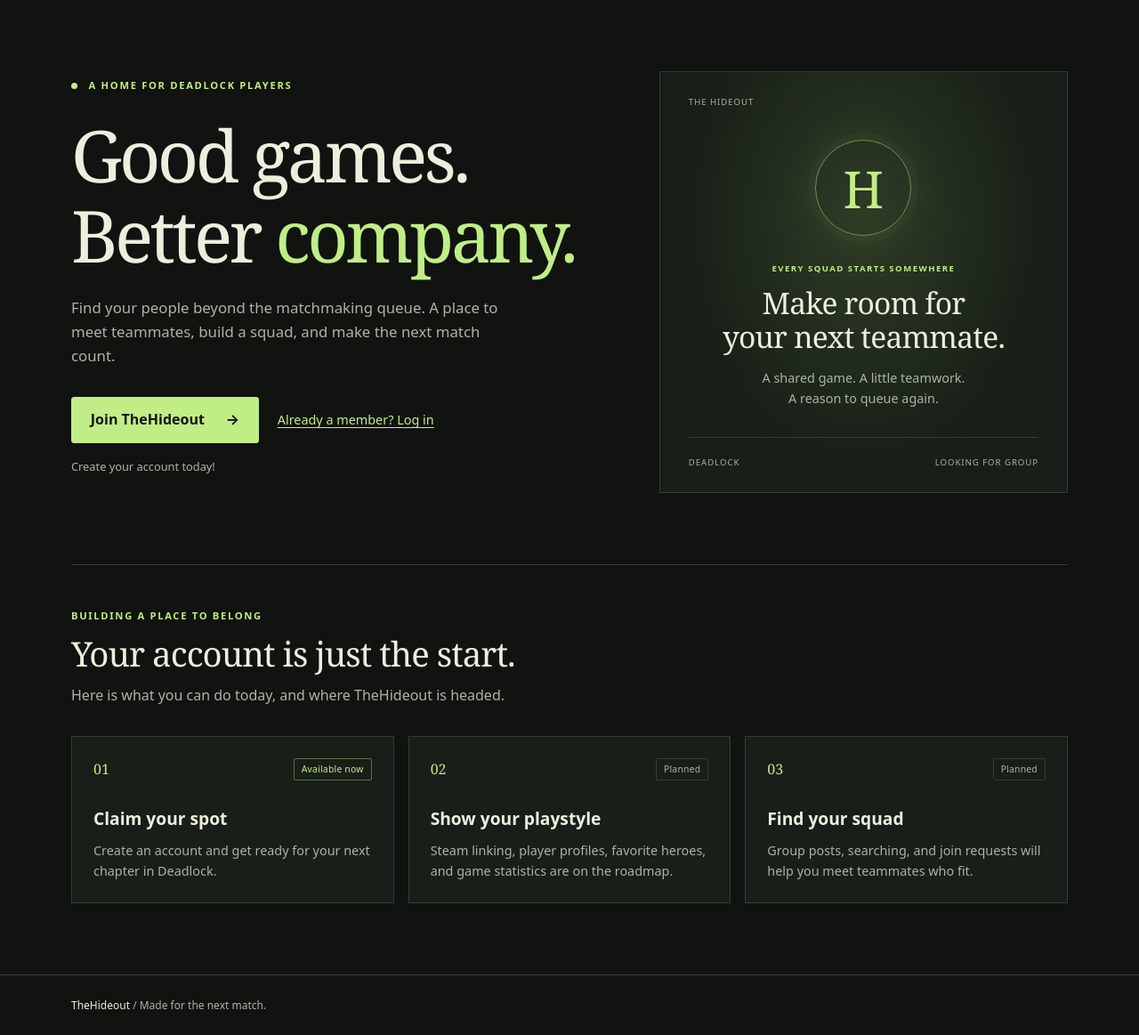
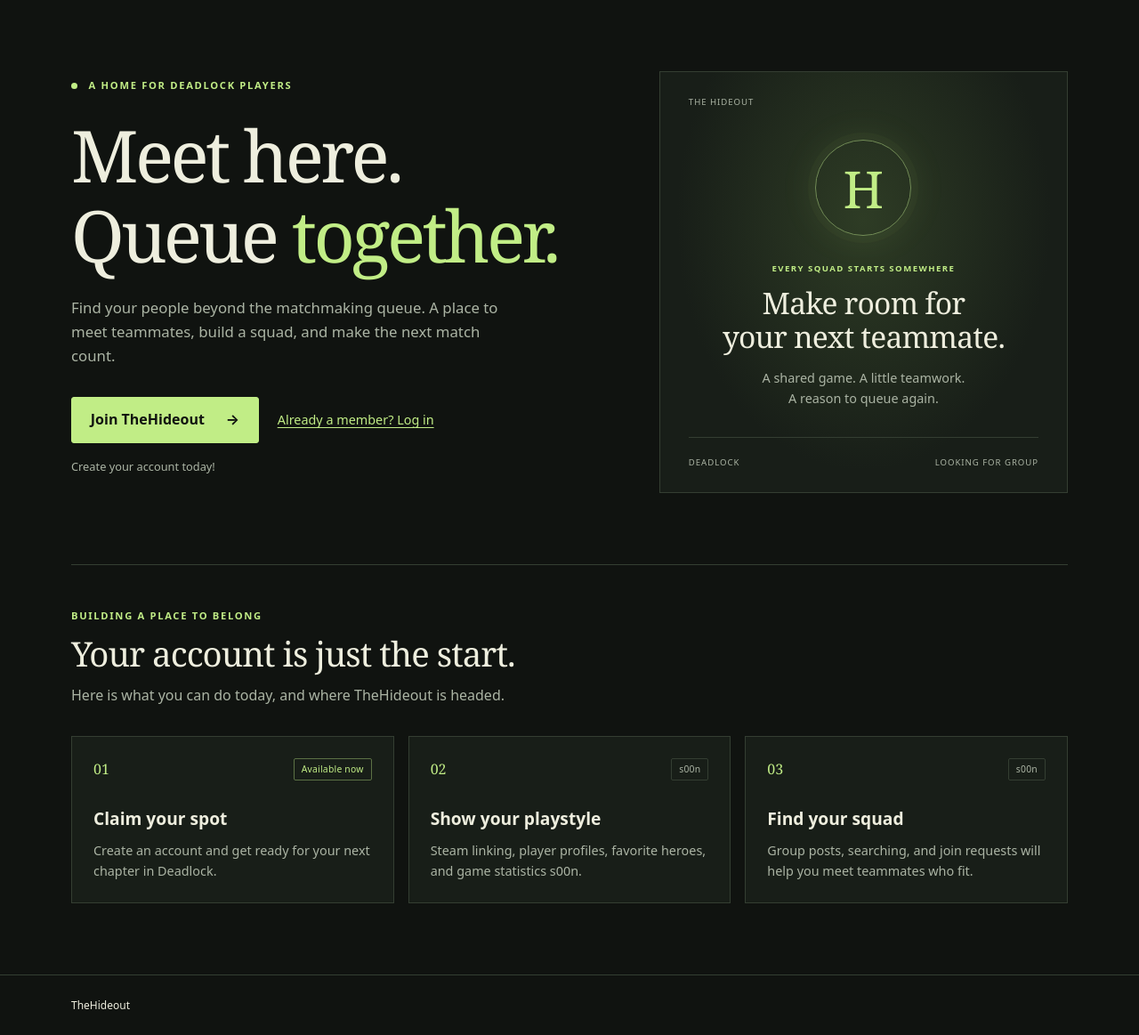
Before and after one commit to Ericsal04/TheHideout, a Django app: page / in a window 1280 px wide. Shown: the part 91-1254 px from the top of the page at 89% size. Run offline with Django 5.2, Linux system fonts and the light colour scheme.

Commit message:
changes to base.html and home.html

```diff
--- a/trial/testApp/templates/testApp/base.html
+++ b/trial/testApp/templates/testApp/base.html
@@ -39,7 +39,7 @@
     </main>
     <footer class="site-footer">
         <div class="container footer-inner">
-            <p>TheHideout <span class="muted">/ Made for the next match.</span></p>
+            <p>TheHideout <span class="muted"></span></p>
         </div>
     </footer>
 </body>
--- a/trial/testApp/templates/testApp/home.html
+++ b/trial/testApp/templates/testApp/home.html
@@ -4,7 +4,8 @@
 <section class="hero" aria-labelledby="hero-title">
     <div class="hero-copy">
         <p class="eyebrow"><span class="status-dot" aria-hidden="true"></span> A home for Deadlock players</p>
-        <h1 id="hero-title">Good games.<br>Better <span>company.</span></h1>
+        <!--Might change this I don't know how I feel about it-->
+        <h1 id="hero-title">Meet here.<br>Queue <span>together.</span></h1>
         <p class="hero-description">Find your people beyond the matchmaking queue. A place to meet teammates, build a squad, and make the next match count.</p>
         {% if user.is_authenticated %}
             <p class="welcome">Welcome back, <strong>{{ user.username }}</strong>.</p>
@@ -39,12 +40,12 @@
             <p>Create an account and get ready for your next chapter in Deadlock.</p>
         </article>
         <article class="feature-card">
-            <div class="feature-heading"><span class="feature-number">02</span><span class="badge">Planned</span></div>
+            <div class="feature-heading"><span class="feature-number">02</span><span class="badge">s00n</span></div>
             <h3>Show your playstyle</h3>
-            <p>Steam linking, player profiles, favorite heroes, and game statistics are on the roadmap.</p>
+            <p>Steam linking, player profiles, favorite heroes, and game statistics s00n.</p>
         </article>
         <article class="feature-card">
-            <div class="feature-heading"><span class="feature-number">03</span><span class="badge">Planned</span></div>
+            <div class="feature-heading"><span class="feature-number">03</span><span class="badge">s00n</span></div>
             <h3>Find your squad</h3>
             <p>Group posts, searching, and join requests will help you meet teammates who fit.</p>
         </article>
```
